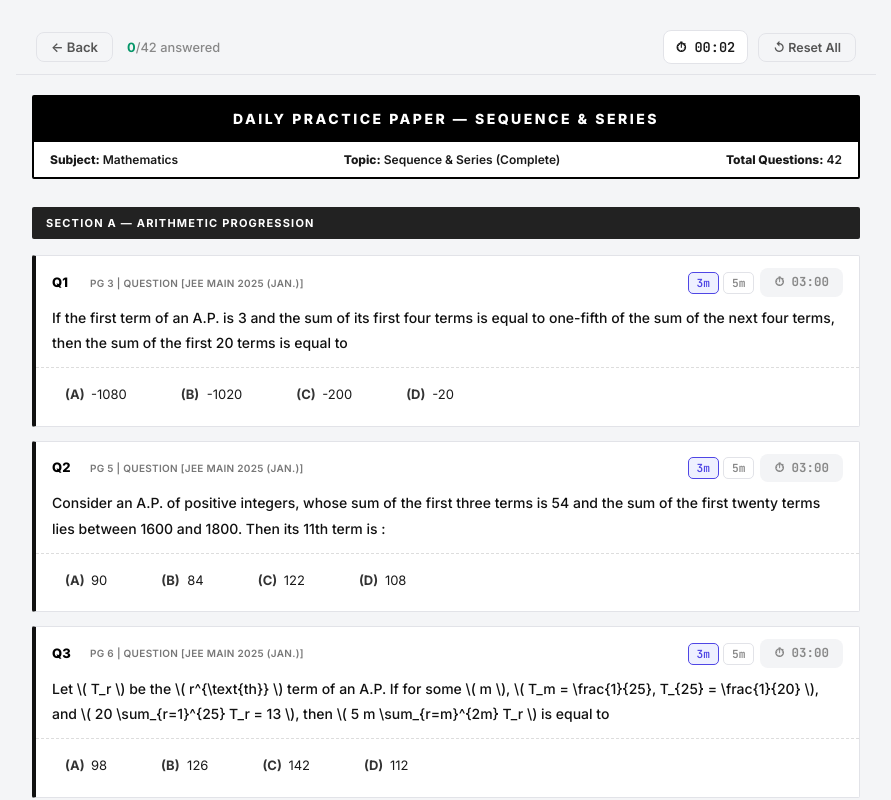
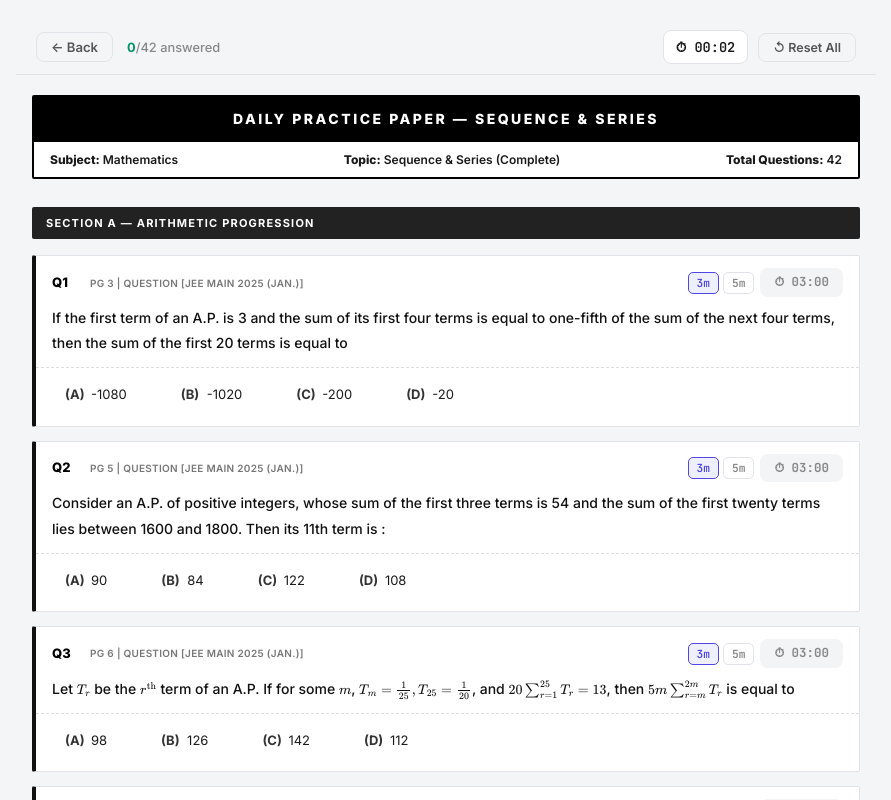
Before and after one commit to ArshPratap10/Dpp-Solver, a React (Vite) app: page / in a window 1280 px wide. Both pictures are taken after a click on the element 348 px from the left and 273 px from the top of the page. Shown: the top 800 px of the page, without its empty margins (194-1085 px from the left). Built offline with nearby package versions, Linux system fonts and the light colour scheme.

Commit message:
fix: memoize math content to survive timer re-renders

```diff
--- a/src/components/QuestionCard.jsx
+++ b/src/components/QuestionCard.jsx
@@ -1,10 +1,15 @@
-import { useEffect, useRef } from 'react';
+import { memo, useRef } from 'react';
 import { formatTime } from '../hooks/useTimerEngine';
 
 const PRESETS = [
   { label: '3m', sec: 180 },
   { label: '5m', sec: 300 },
 ];
+
+// Memoized so timer re-renders don't wipe MathJax output
+const MathContent = memo(({ html }) => (
+  <span dangerouslySetInnerHTML={{ __html: html }} />
+));
 
 export default function QuestionCard({
   question, index,
@@ -98,7 +103,7 @@ export default function QuestionCard({
 
       {/* Question Body */}
       <div className="q-body">
-        <div dangerouslySetInnerHTML={{ __html: question.questionHtml }} />
+        <MathContent html={question.questionHtml} />
       </div>
 
       {/* Options Row */}
@@ -111,7 +116,7 @@ export default function QuestionCard({
               onClick={(e) => { e.stopPropagation(); onSelectOption(question.id, opt.label); }}
             >
               <span className="opt-label">({opt.label})</span>
-              <span dangerouslySetInnerHTML={{ __html: opt.html }} />
+              <MathContent html={opt.html} />
             </li>
           ))}
         </ul>
```
